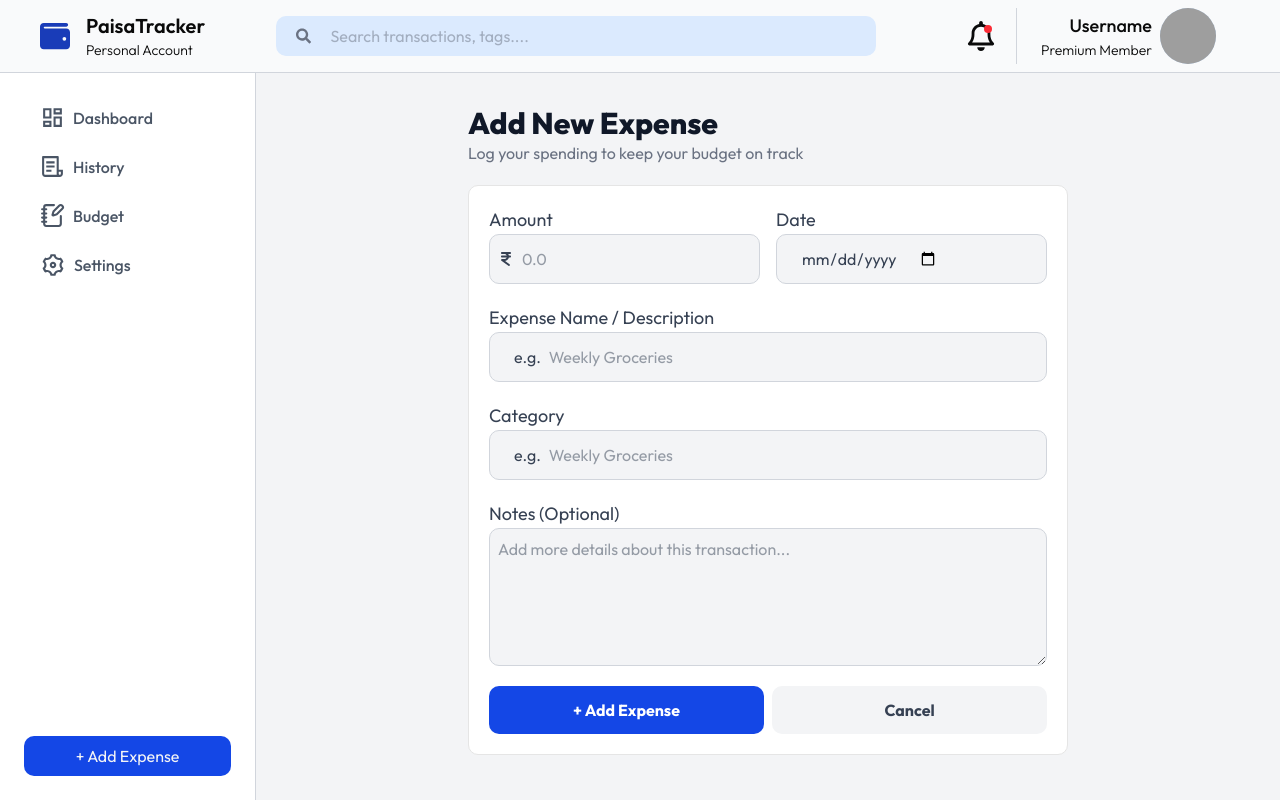
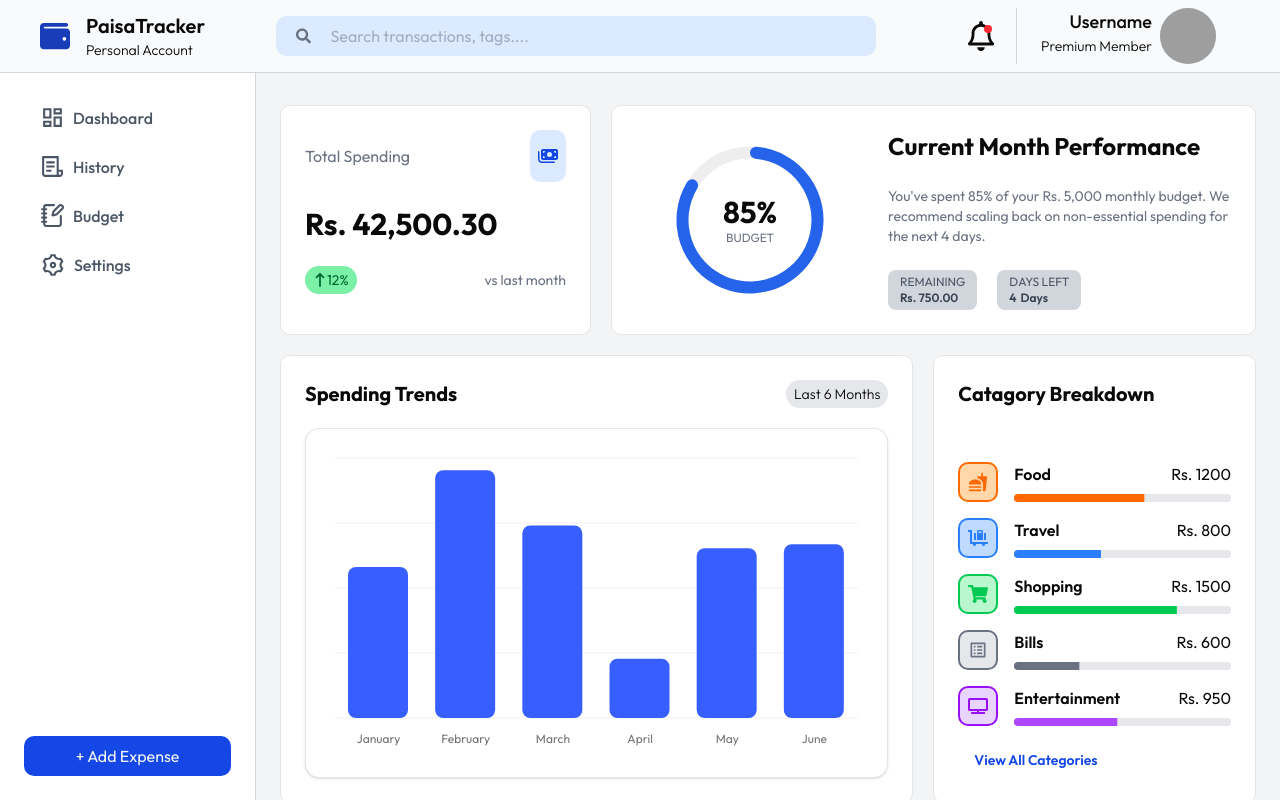
Before and after one commit to Ishita-Dhar/PaisaTracker, a React (Vite) app: page / in a window 1280 px wide. Built offline with nearby package versions, Linux system fonts and the light colour scheme; grey boxes are pictures that could not be loaded.

Commit message:
Routes setup in progress

```diff
--- a/package.json
+++ b/package.json
@@ -26,6 +26,7 @@
     "react": "^19.0.0",
     "react-dom": "^19.0.0",
     "react-icons": "^5.5.0",
+    "react-router-dom": "^7.18.2",
     "recharts": "^2.15.4",
     "sonner": "^2.0.7",
     "tailwind-merge": "^3.5.0",
--- a/src/App.jsx
+++ b/src/App.jsx
@@ -1,20 +1,27 @@
+import { BrowserRouter, Routes, Route } from 'react-router-dom'
+
 import React from 'react'
 import Login from './pages/Login'
-import Footer from './components/layout/Footer'
 import Dashboard from './pages/Dashboard'
 import Signup from './pages/Signup'
+// import Budget from './components/expenses/Budget'
+// import AddExpense from './components/expenses/AddExpense'
+// import Settings from './pages/Settings'
+// import History from './components/expenses/History'
+
+
 
 const App = () => {
   return (
-    <div className='min-h-screen font-outfit'>
-      {/* <Login/> */}
-      {/* <Signup/> */}
-      <Dashboard/>
 
-      {/* <Footer/> */}
+    <BrowserRouter>
+      <Routes>
+        <Route path="/" element={<Dashboard />} />
+        <Route path="/signup" element={<Signup />} />
+        <Route path="/login" element={<Login />} />
 
-
-    </div>
+      </Routes>
+    </BrowserRouter>
   )
 }
 
--- a/src/components/expenses/AddExpense.jsx
+++ b/src/components/expenses/AddExpense.jsx
@@ -13,7 +13,7 @@ const AddExpense = () => {
                     <h1 className='text-3xl font-extrabold text-gray-900'>Add New Expense</h1>
                     <p className='text-gray-500'>Log your spending to keep your budget on track</p>
                 </div>
-                <form action="" className='bg-white border hover:shadow-xl hover:scale-102 transition-transform duration-500 px-5 py-5 rounded-lg flex flex-col gap-5 '>
+                <form action="" className='bg-white border hover:shadow-xl hover:scale-102 transition-transform duration-500 px-4 py-4 rounded-lg flex flex-col gap-5 '>
                     <div className='grid grid-cols-2 gap-4' >
                         <span>
                             <label htmlFor="amount" className='text-lg text-gray-700'>Amount</label> <br />
--- a/src/components/expenses/ExpenseReports.jsx
+++ b/src/components/expenses/ExpenseReports.jsx
@@ -1,20 +1,24 @@
 import React from 'react'
+
+
 import { FaMoneyBills } from "react-icons/fa6";
+import { FaArrowUpLong } from "react-icons/fa6";
+import { MdListAlt } from "react-icons/md";
+import { MonthSpendChart } from './MonthSpendChart';
 
-import { FaArrowUpLong } from "react-icons/fa6";
 import ExpenseCount from './ExpenseCount';
-import { MonthSpendChart } from './MonthSpendChart';
 import CatagoryWiseExpense from './CatagoryWiseExpense';
-import { MdListAlt } from "react-icons/md";
 
-const ExpenseReports = () => {
+const ExpenseReports = ({setActivePage}) => {
     return (
         <div className='flex flex-col my-8 mx-6 gap-5 justify-around min-h-screen'>
             <div className='flex flex-col md:flex-row gap-5'>
                 <div className='px-6 py-6 rounded-lg bg-white border  hover:shadow-lg hover:scale-102 active:scale-100 active:bg-gray-50 transition-transform duration-500 flex flex-col gap-6'>
                     <div className='flex justify-between items-center gap-30 '>
                         <h3 className='text- text-gray-500'>Total Spending</h3>
-                        <button className='bg-blue-100 hover:bg-blue-200 px-2 py-4 rounded-lg text-blue-700'>
+                        <button
+                        onClick={() => {setActivePage('budget')}}
+                        className='bg-blue-100 hover:bg-blue-200 px-2 py-4 rounded-lg text-blue-700'>
                             <FaMoneyBills size={20} />
                         </button>
                     </div>
@@ -71,7 +75,15 @@ const ExpenseReports = () => {
                     <h1 className='text-xl font-bold'>
                         Recent Spendings
                     </h1>
-                    <button className='border-2 hover:border-gray-300 hover:bg-blue-300 py-1 px-4 rounded-md text-sm text-blue-700  font-medium'>See History</button>
+
+                    {/* History button */}
+                    <button
+                    onClick={() => {
+                        // console.log('History button clicked');
+                        setActivePage('history')}}
+
+                    className='border-2 hover:border-gray-300 hover:bg-blue-300 py-1 px-4 rounded-md text-sm text-blue-700  font-medium'
+                    >See History</button>
 
                 </div>
                 <div className=''>
--- a/src/components/expenses/History.jsx
+++ b/src/components/expenses/History.jsx
@@ -168,9 +168,9 @@ const History = () => {
 
             <ul className='flex items-center gap-4'>
                 {
-                    filters.map((filter) => {
+                    filters.map((filter,idx) => {
                         return (
-                            <li className='bg-gray-200 px-2 py-1 rounded-lg text-xs border hover:border-gray-400 transition-transform duration-500'>{filter.input}</li>
+                            <li key={idx} className='bg-gray-200 px-2 py-1 rounded-lg text-xs border hover:border-gray-400 transition-transform duration-500'>{filter.input}</li>
                         )
                     })
                 }
--- a/src/components/layout/MobileNavlinks.jsx
+++ b/src/components/layout/MobileNavlinks.jsx
@@ -4,16 +4,51 @@ import { RiFileList3Line } from "react-icons/ri";
 import { LuNotebookPen } from "react-icons/lu";
 import { RiSettings3Line } from "react-icons/ri";
 
-const MobileNavlinks = () => {
+const navItems = [
+  {
+    name: "Dashboard",
+    page: "reports",
+    icon: <MdOutlineDashboard />
+  },
+  {
+    name: "History",
+    page: "history",
+    icon: <RiFileList3Line />
+  },
+  {
+    name: "Budget",
+    page: "budget",
+    icon: <LuNotebookPen />
+  },
+  {
+    name: "Settings",
+    page: "settings",
+    icon: <RiSettings3Line />
+  }
+];
+
+const MobileNavlinks = ({ setActivePage }) => {
   return (
-    <div className='w-full overflow-scroll hide-scrollbar'>
-        <ul className='min-w-screen space-x-6 flex justify-between items-center border-b border-gray-300 md:hidden'>
-                      <li className=' py-4 flex justify-center items-center gap-1 border-b-3 border-transparent active:text-blue-300 active:border-blue-300 transition-transform duration-700 active:bg-gray-100 h-full w-full'><MdOutlineDashboard /> Dashboard</li>
-                      <li className=' py-4 flex justify-center items-center gap-1 border-b-3 border-transparent active:text-blue-300 active:border-blue-300 transition-transform duration-700 active:bg-gray-100 h-full w-full'><RiFileList3Line />History</li>
-                      <li className=' py-4 flex justify-center items-center gap-1 border-b-3 border-transparent active:text-blue-300 active:border-blue-300 transition-transform duration-700 active:bg-gray-100 h-full w-full'><LuNotebookPen />Budget</li>
-                      <li className=' py-4 flex justify-center items-center gap-1 border-b-3 border-transparent active:text-blue-300 active:border-blue-300 transition-transform duration-700 active:bg-gray-100 h-full w-full'><RiSettings3Line />Settings</li>
-                    </ul>
-    </div>
+    <div className="w-full overflow-scroll hide-scrollbar">
+  <div className="min-w-screen space-x-6 flex justify-between items-center border-b border-gray-300 md:hidden">
+
+    {navItems.map((item,idx) => (
+      <div
+        key={idx}
+        className="py-4 flex justify-center items-center gap-1 border-b-3 border-transparent active:border-blue-300 active:bg-gray-200 transition-transform duration-700 h-full w-full group"
+      >
+        <button
+          className="flex items-center gap-2 group-active:text-blue-300"
+          onClick={() => setActivePage(item.page)}
+        >
+          {item.icon}
+          {item.name}
+        </button>
+      </div>
+    ))}
+
+  </div>
+</div>
   )
 }
 
--- a/src/components/layout/Navbar.jsx
+++ b/src/components/layout/Navbar.jsx
@@ -3,7 +3,7 @@ import { FaSearch } from "react-icons/fa";
 import { FaRegBell } from "react-icons/fa6";
 import { FaWallet } from "react-icons/fa6";
 
-const Navbar = () => {
+const Navbar = ({ setActivePage }) => {
     return (
         <div className='w-full flex  sm:flex-row justify-between items-center px-6 sm:px-10 py-2 border-b border-gray-300 bg-gray-50'>
             <div className='flex justify-center items-center gap-4' >
@@ -16,7 +16,9 @@ const Navbar = () => {
                 <div className='hidden md:flex '>
                 <i className='relative '><FaRegBell size={30} /> <div className='absolute top-1 right-1 p-1 rounded-full bg-red-500 animate-ping active:bg-transparent'></div></i>
             </div>
-            <div className='flex gap-2 md:border-l px-6 border-gray-300'>
+            <button
+            onClick={() => {setActivePage('settings')}}
+            className='flex gap-2 md:border-l px-6 border-gray-300'>
                 <div className='flex flex-col justify-center items-end'>
                     <div className='text-lg font-medium'>Username</div>
                     <div className='text-sm font-light'>Premium Member</div>
@@ -24,7 +26,7 @@ const Navbar = () => {
                 <div>
                     <img src="https://images.unsplash.com/photo-1529626455594-4ff0802cfb7e?q=80&w=987&auto=format&fit=crop&ixlib=rb-4.1.0&ixid=M3wxMjA3fDB8MHxwaG90by1wYWdlfHx8fGVufDB8fHx8fA%3D%3D" alt="" className='bg-blue-200 h-14 w-14 rounded-full object-cover object-center ' />
                 </div>
-            </div>
+            </button>
             </div>
         </div>
     )
--- a/src/index.css
+++ b/src/index.css
@@ -134,3 +134,6 @@
     body{
       @apply font-outfit
     }
+    button{
+      @apply cursor-pointer
+    }
--- a/src/pages/Dashboard.jsx
+++ b/src/pages/Dashboard.jsx
@@ -1,50 +1,101 @@
 import React from 'react'
+
 import Navbar from '../components/layout/Navbar'
+import MobileNavlinks from '../components/layout/MobileNavlinks';
+
 import ExpenseReports from '../components/expenses/ExpenseReports'
-import { MdOutlineDashboard } from "react-icons/md";
-import { RiFileList3Line } from "react-icons/ri";
-import { LuNotebookPen } from "react-icons/lu";
-import { RiSettings3Line } from "react-icons/ri";
-import MobileNavlinks from '../components/layout/MobileNavlinks';
-import Footer from '@/components/layout/Footer';
 import History from '@/components/expenses/History';
 import Budget from '@/components/expenses/Budget';
 import Settings from '@/pages/Settings';
 import AddExpense from '@/components/expenses/AddExpense';
 
+import { MdOutlineDashboard } from "react-icons/md";
+import { RiFileList3Line } from "react-icons/ri";
+import { LuNotebookPen } from "react-icons/lu";
+import { RiSettings3Line } from "react-icons/ri";
+
+
+
 const Dashboard = () => {
+
+  const [activePage, setActivePage] = React.useState('reports');
+
+  const renderContent = () => {
+  switch (activePage) {
+    case "reports":
+      return <ExpenseReports setActivePage={setActivePage} />;
+
+    case "history":
+      return <History />;
+
+    case "budget":
+      return <Budget />;
+
+    case "settings":
+      return <Settings />;
+
+    case "add-expense":
+      return <AddExpense />;
+
+    default:
+      return <ExpenseReports setActivePage={setActivePage} />;
+  }
+};
+
   return (
     <div className='h-screen flex flex-col  overflow-hidden'>
-      <Navbar />
-      <MobileNavlinks/>
+      <Navbar setActivePage={setActivePage} />
+      <MobileNavlinks setActivePage={setActivePage} />
+
       <div className='flex flex-1 overflow-hidden'>
+
+        {/* Sidebar */}
         <aside className='hidden md:flex w-64 bg-white border-r border-gray-300 p-6  flex-col justify-between'>
           <div>
             <ul className='space-y-2 text-gray-600 font-medium'>
-              <li className='flex justify-start items-center gap-2 hover:bg-blue-100 hover:scale-x-103 hover:text-blue-900 active:bg-blue-200 active:text-sm transition-transform duration-500 px-4 py-2 rounded-lg'><MdOutlineDashboard size={25} /> Dashboard</li>
-              <li className='flex justify-start items-center gap-2 hover:bg-blue-100 hover:scale-x-103 hover:text-blue-900 active:bg-blue-200 active:text-sm transition-transform duration-500 px-4 py-2 rounded-lg'><RiFileList3Line size={25}/>History</li>
-              <li className='flex justify-start items-center gap-2 hover:bg-blue-100 hover:scale-x-103 hover:text-blue-900 active:bg-blue-200 active:text-sm transition-transform duration-500 px-4 py-2 rounded-lg'><LuNotebookPen size={25}/>Budget</li>
-              <li className='flex justify-start items-center gap-2 hover:bg-blue-100 hover:scale-x-103 hover:text-blue-900 active:bg-blue-200 active:text-sm transition-transform duration-500 px-4 py-2 rounded-lg'><RiSettings3Line size={26}/>Settings</li>
+
+              {/* Dashboard */}
+              <li> <button
+              className='w-full flex justify-start items-center gap-2 hover:bg-blue-100 hover:scale-x-103 hover:text-blue-900 active:bg-blue-200 active:text-sm transition-transform duration-500 px-4 py-2 rounded-lg'
+              onClick={() => {setActivePage('reports')}}
+              ><MdOutlineDashboard size={25} /> Dashboard</button> </li>
+
+              {/* History */}
+              <li> <button
+              className='w-full flex justify-start items-center gap-2 hover:bg-blue-100 hover:scale-x-103 hover:text-blue-900 active:bg-blue-200 active:text-sm transition-transform duration-500 px-4 py-2 rounded-lg'
+              onClick={() => {setActivePage('history')}}
+              > <RiFileList3Line size={25} />History</button> </li>
+
+              {/* Budget */}
+              <li> <button
+              className='w-full flex justify-start items-center gap-2 hover:bg-blue-100 hover:scale-x-103 hover:text-blue-900 active:bg-blue-200 active:text-sm transition-transform duration-500 px-4 py-2 rounded-lg'
+              onClick={() => {setActivePage('budget')}}
+              ><LuNotebookPen size={25} />Budget</button> </li>
+
+              {/* Settings */}
+              <li> <button
+              className='w-full flex justify-start items-center gap-2 hover:bg-blue-100 hover:scale-x-103 hover:text-blue-900 active:bg-blue-200 active:text-sm transition-transform duration-500 px-4 py-2 rounded-lg'
+              onClick={() => {setActivePage('settings')}}
+              ><RiSettings3Line size={26} />Settings</button> </li>
             </ul>
           </div>
 
-          <button className='bg-blue-700 hover:bg-blue-800 hover:scale-x-102 hover:shadow-xl active:scale-90 transition-transform duration-500 py-2 rounded-lg text-gray-100 cursor-pointer'>+ Add Expense</button>
+          <button
+          className='bg-blue-700 hover:bg-blue-800 hover:scale-x-102 hover:shadow-xl active:scale-90 transition-transform duration-500 py-2 rounded-lg text-gray-100 cursor-pointer'
+          onClick={() => {setActivePage('add-expense')}}
+          >+ Add Expense</button>
 
 
         </aside>
 
 
         <main className='flex flex-1 overflow-y-auto scroll-smooth hide-scrollbar bg-gray-100 '>
-          {/* <ExpenseReports/> */}
-          {/* <History/> */}
-          {/* <Budget/> */}
-          {/* <Settings/> */}
-          <AddExpense/>
+          {renderContent()}
 
         </main>
 
       </div>
-      {/* <Footer/> */}
+
     </div>
   )
 }
```
Also changed, not shown: 1 other file (tests, documents, lock files or other folders).
